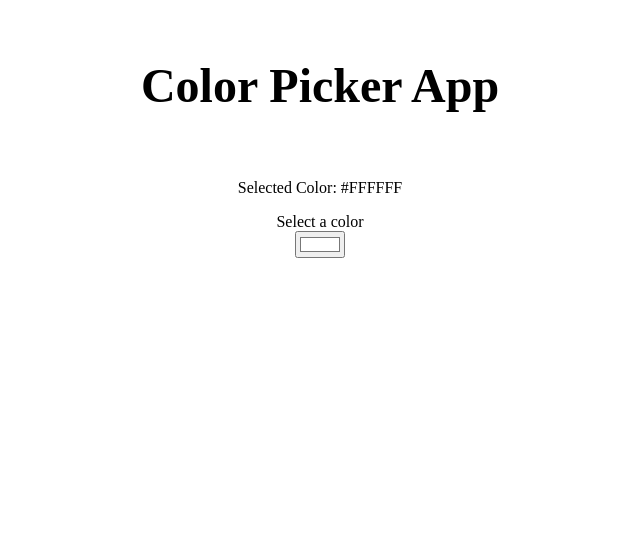
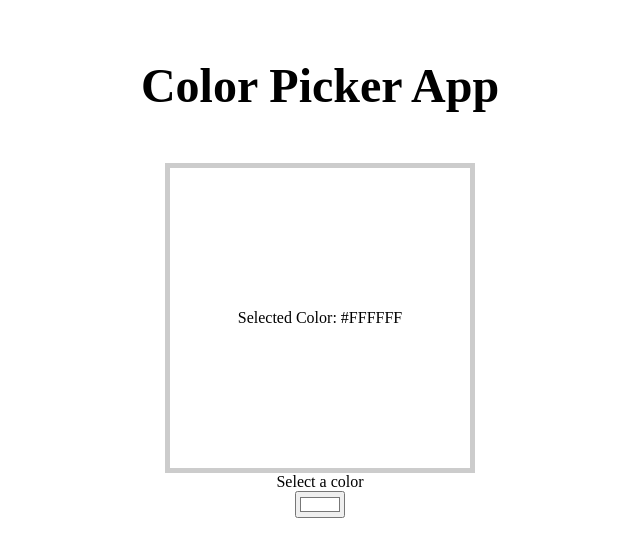
Before and after one commit to ravishka1325/colourPicker, a React (Vite) app: page / in a window 1280 px wide. Shown: the top 556 px of the page, without its empty margins (320-960 px from the left). Built offline with nearby package versions, Linux system fonts and the light colour scheme.

Commit message:
color picker container

```diff
--- a/src/index.css
+++ b/src/index.css
@@ -12,3 +12,11 @@ h1{
     font-size: 3rem;
 
 }
+.color-display{
+    width: 300px;
+    height: 300px;
+    display: flex;
+    justify-content: center;
+    align-items: center;
+    border: 5px solid hsl(0, 0%, 80%);
+}
```
